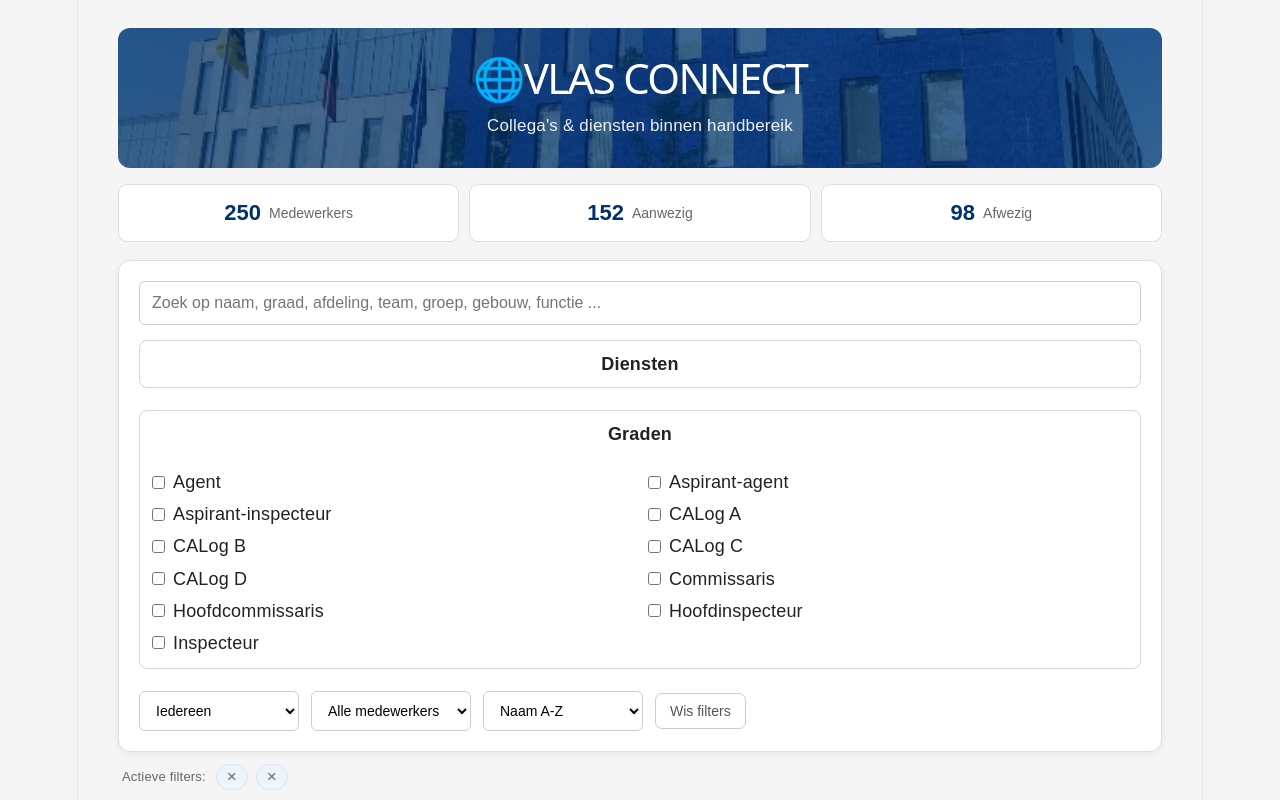
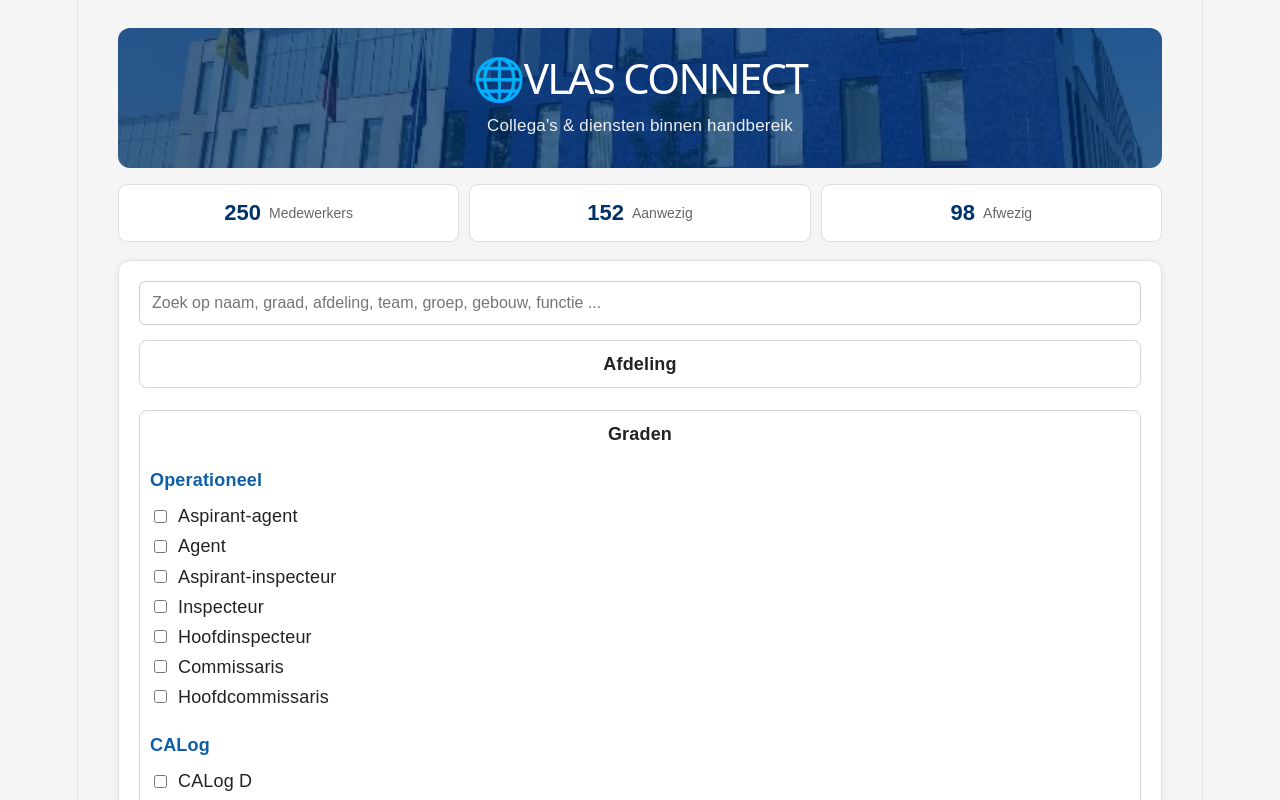
Before and after one commit to 123kode/PersoneelsPortaal, a React (Vite) app: page / in a window 1280 px wide. Both pictures are taken after a click on the heading "Graden". Shown: the top 800 px of the page. Built offline with nearby package versions, Linux system fonts and the light colour scheme.

Commit message:
Aparte GradenFilter toegevoegd

```diff
--- a/src/App.css
+++ b/src/App.css
@@ -1326,3 +1326,29 @@ button.dashboard-kaart:active {
     margin: 0;
     flex-shrink: 0;
 }
+
+.graden-filter {
+    display: flex;
+    flex-direction: column;
+    gap: 20px;
+    padding: 10px;
+}
+
+.graad-groep {
+    display: flex;
+    flex-direction: column;
+    align-items: flex-start;
+}
+
+.graad-titel {
+    font-weight: 600;
+    color: #0f5ea8;
+    margin-bottom: 8px;
+}
+
+.graad-item {
+    display: flex;
+    align-items: center;
+    gap: 8px;
+    margin: 2px 0;
+}
--- a/src/App.tsx
+++ b/src/App.tsx
@@ -1,3 +1,4 @@
+import GradenFilter from "./components/GradenFilter";
 import { useEffect, useState } from "react";
 import "./App.css";
 
@@ -14,6 +15,25 @@ import DienstDetail from "./components/DienstDetail";
 import MultiSelectFilter from "./components/MultiSelectFilter";
 
 function App() {
+
+    const operationeleGraden = [
+        "Aspirant-agent",
+        "Agent",
+        "Aspirant-inspecteur",
+        "Inspecteur",
+        "Aspirant-hoofdinspecteur",
+        "Hoofdinspecteur",
+        "Aspirant-commissaris",
+        "Commissaris",
+        "Hoofdcommissaris",
+    ];
+
+    const calogGraden = [
+        "CALog A",
+        "CALog B",
+        "CALog C",
+        "CALog D",
+    ];
 
     const [medewerkers, setMedewerkers] = useState<Medewerker[]>([]);
     const [dienstGegevens, setDienstGegevens] = useState<Dienst[]>([]);
@@ -207,15 +227,23 @@ function App() {
     /* =========================
        UNIEKE FUNCTIES / GRADEN
        ========================= */
+    const voorkeursVolgorde = [
+        "Aspirant-inspecteur",
+        "Inspecteur",
+        "Hoofdinspecteur",
+        "Commissaris",
+        "Hoofdcommissaris",
+    ];
+
 
     const functies = [
-        ...new Set(
-            medewerkers.map(
-                medewerker =>
-                    medewerker.functie
-            )
-        )
-    ].sort();
+        ...operationeleGraden.filter(graad =>
+            medewerkers.some(m => m.functie === graad)
+        ),
+        ...calogGraden.filter(graad =>
+            medewerkers.some(m => m.functie === graad)
+        ),
+    ];
 
 
     /* =========================
@@ -409,7 +437,7 @@ function App() {
                     {/* DIENST */}
 
                     <MultiSelectFilter
-                        label="Diensten"
+                        label="Afdeling"
                         opties={diensten}
                         geselecteerd={dienstFilter}
                         onChange={(waarden) => {
@@ -424,13 +452,10 @@ function App() {
 
                     {/* GRAAD / FUNCTIE */}
 
-                    <MultiSelectFilter
-                        label="Graden"
-                        opties={functies}
+                    <GradenFilter
+                        beschikbareGraden={functies}
                         geselecteerd={functieFilter}
-                        onChange={(waarden) => {
-                            setFunctieFilter(waarden);
-                        }}
+                        onChange={setFunctieFilter}
                     />
 
 
@@ -615,7 +640,7 @@ function App() {
                 {/* LINKERKANT */}
 
                 <div className="left-panel">
-<h3>Medewerkers geladen: {medewerkers.length}</h3>
+                    <h3>Medewerkers geladen: {medewerkers.length}</h3>
                     <MedewerkerLijst
 
                         medewerkers={
--- /dev/null
+++ b/src/components/GradenFilter.tsx
@@ -0,0 +1,130 @@
+interface GradenFilterProps {
+    geselecteerd: string[];
+    onChange: (waarden: string[]) => void;
+    beschikbareGraden: string[];
+}
+
+const operationeleVolgorde = [
+    "Aspirant-agent",
+    "Agent",
+    "Aspirant-inspecteur",
+    "Inspecteur",
+    "Aspirant-hoofdinspecteur",
+    "Hoofdinspecteur",
+    "Aspirant-commissaris",
+    "Commissaris",
+    "Hoofdcommissaris",
+];
+
+const calogVolgorde = [
+    "CALog D",
+    "CALog C",
+    "CALog B",
+    "CALog A",
+];
+
+function GradenFilter({
+    geselecteerd,
+    onChange,
+    beschikbareGraden,
+}: GradenFilterProps) {
+
+    function toggle(graad: string) {
+
+        if (geselecteerd.includes(graad)) {
+
+            onChange(
+                geselecteerd.filter(g => g !== graad)
+            );
+
+        } else {
+
+            onChange([
+                ...geselecteerd,
+                graad,
+            ]);
+        }
+    }
+
+    const operationeel = operationeleVolgorde.filter(
+        graad => beschikbareGraden.includes(graad)
+    );
+
+    const calog = calogVolgorde.filter(
+        graad => beschikbareGraden.includes(graad)
+    );
+
+    return (
+
+        <details className="multi-select-filter">
+
+            <summary>
+                Graden
+                {geselecteerd.length > 0 &&
+                    ` (${geselecteerd.length})`}
+            </summary>
+
+            <div className="graden-filter">
+
+                <div className="graad-groep">
+
+                    <div className="graad-titel">
+                        Operationeel
+                    </div>
+
+                    {operationeel.map(graad => (
+
+                        <label
+                            key={graad}
+                            className="graad-item"
+                        >
+
+                            <input
+                                type="checkbox"
+                                checked={geselecteerd.includes(graad)}
+                                onChange={() => toggle(graad)}
+                            />
+
+                            {graad}
+
+                        </label>
+
+                    ))}
+
+                </div>
+
+                <div className="graad-groep">
+
+                    <div className="graad-titel">
+                        CALog
+                    </div>
+
+                    {calog.map(graad => (
+
+                        <label
+                            key={graad}
+                            className="graad-item"
+                        >
+
+                            <input
+                                type="checkbox"
+                                checked={geselecteerd.includes(graad)}
+                                onChange={() => toggle(graad)}
+                            />
+
+                            {graad}
+
+                        </label>
+
+                    ))}
+
+                </div>
+
+            </div>
+
+        </details>
+
+    );
+}
+
+export default GradenFilter;
```
